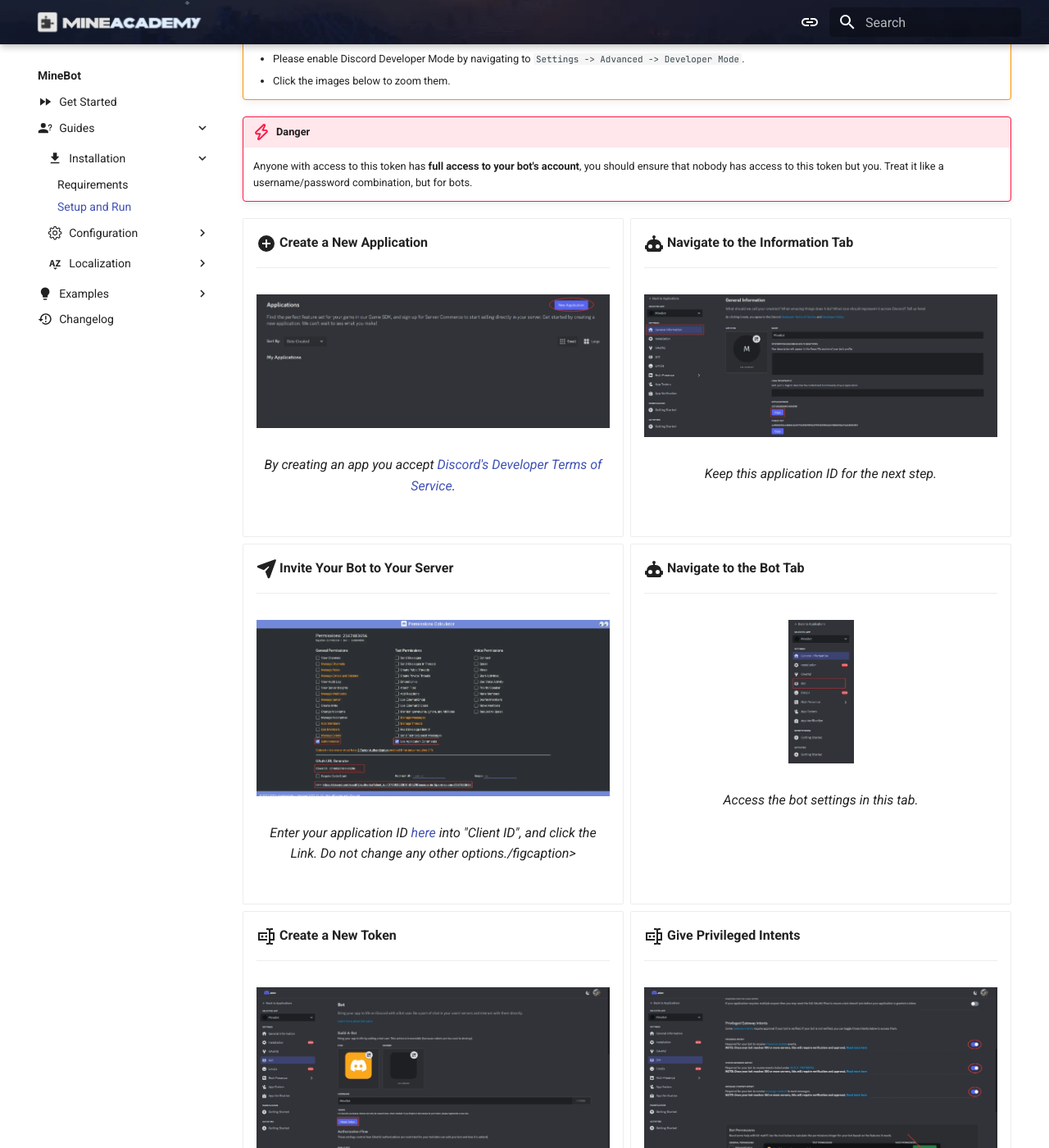
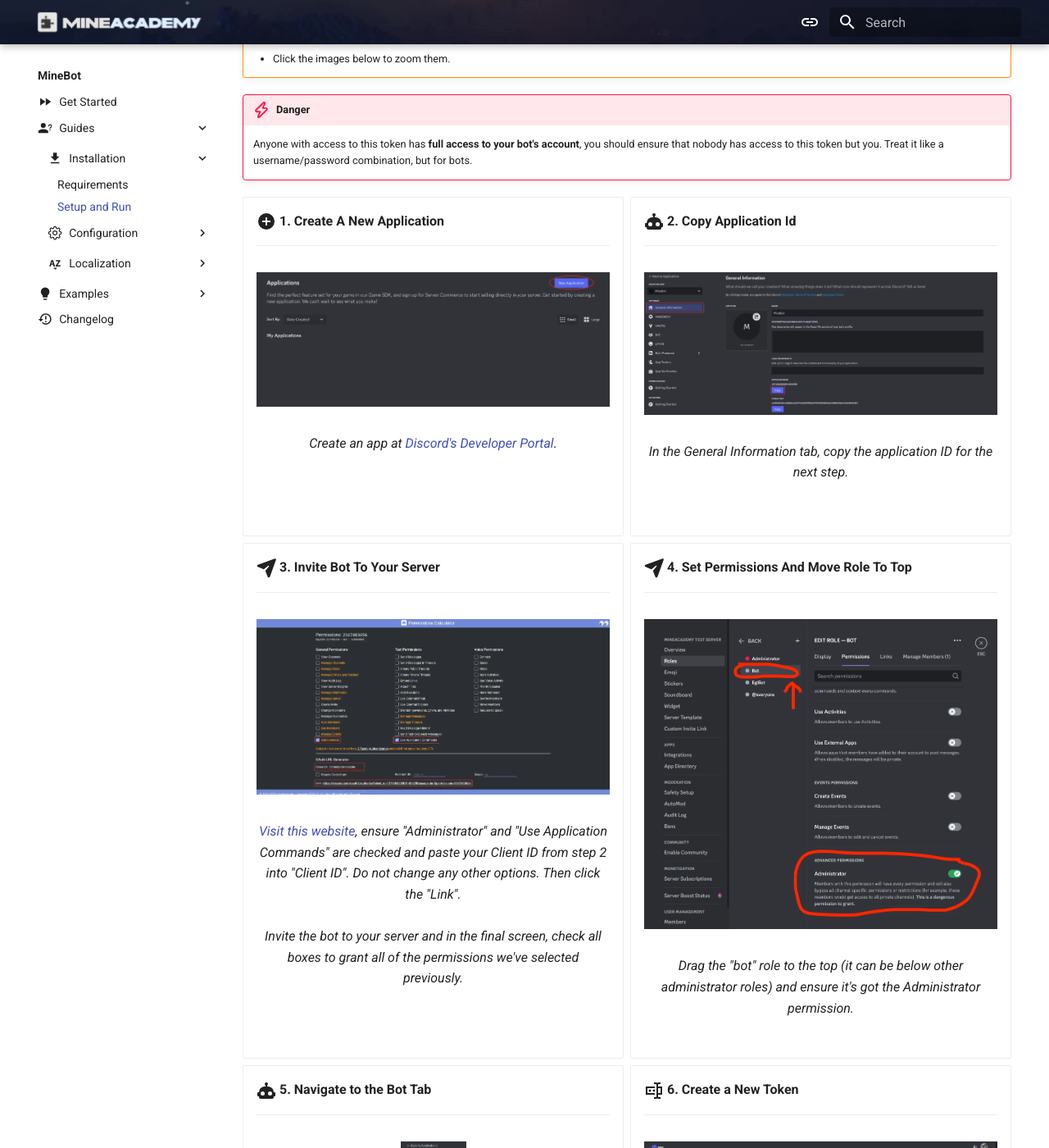
Before and after one commit to kangarko/docs, an MkDocs documentation site: the page built from docs/minebot/guides/installation/setup_and_run.md, in a window 1280 px wide and 1400 px high, scrolled down 320 px. Shown: the whole window at 82% size. Built offline with MkDocs 1.6.1 and Material for MkDocs 9.7.7, drawn with Linux system fonts in a browser that asks for light colours; plug-ins that fetch from the network failed and are left out; comment, search, counter and statistics services are not loaded; some of the changed text lies outside the part shown.

Commit message:
Further clarify setting up minebot

```diff
--- a/docs/minebot/guides/installation/setup_and_run.md
+++ b/docs/minebot/guides/installation/setup_and_run.md
@@ -8,8 +8,7 @@
 The first step to creating a Discord bot is to create a **bot user** on the developer portal. [Navigate to the developer portal](https://discord.com/developers/applications) and create a new bot:
 
 !!! warning
-    - Before proceeding, ensure you have met all the necessary prerequisites. You can find information on system requirements and dependencies [here](./requirements.md).
-    - Please enable Discord Developer Mode by navigating to `Settings -> Advanced -> Developer Mode`.
+    - Before proceeding, enable Discord Developer Mode by navigating to `Settings -> Advanced -> Developer Mode`.
     - Click the images below to zoom them.
 
 !!! danger
@@ -17,7 +16,7 @@
 
 <div class="grid cards" markdown>
 
--   :material-plus-circle:{ .lg .middle } **Create a New Application**
+-   :material-plus-circle:{ .lg .middle } **1. Create A New Application**
 
     ---
 
@@ -26,10 +25,10 @@
           ![Create Application](../../../assets/get-started/image-1.webp){ width=450 }
           <figcaption></figcaption>
       </figure>
-        <figcaption>By creating an app you accept [Discord's Developer Terms of Service](https://discord.com/developers/docs/policies-and-agreements/developer-terms-of-service).</figcaption>
+        <figcaption>Create an app at [Discord's Developer Portal](https://discord.com/developers/applications).</figcaption>
     </figure>
 
--   :material-robot:{ .lg .middle } **Navigate to the Information Tab**
+-   :material-robot:{ .lg .middle } **2. Copy Application Id**
 
     ---
 
@@ -38,10 +37,10 @@
           ![General Information Tab](../../../assets/get-started/image-2.webp){ width="450" }
           <figcaption></figcaption>
       <figure>
-        <figcaption>Keep this application ID for the next step.</figcaption>
+        <figcaption>In the General Information tab, copy the application ID for the next step.</figcaption>
     </figure>
 
--   :fontawesome-solid-paper-plane:{ .lg .middle } **Invite Your Bot to Your Server**
+-   :fontawesome-solid-paper-plane:{ .lg .middle } **3. Invite Bot To Your Server**
 
     ---
 
@@ -50,10 +49,22 @@
             ![Create the Invite Link](../../../assets/get-started/image-3.webp){ width=450 }
             <figcaption></figcaption>
         </figure>
-        <figcaption>Enter your application ID [here](https://discordapi.com/permissions.html#2147483656) into "Client ID", and click the Link. Do not change any other options./figcaption>
+        <figcaption>[Visit this website](https://discordapi.com/permissions.html#2147483656), ensure "Administrator" and "Use Application Commands" are checked and paste your Client ID from step 2 into "Client ID". Do not change any other options. Then click the "Link". <br><br>Invite the bot to your server and in the final screen, check all boxes to grant all of the permissions we've selected previously.</figcaption>
     </figure>
 
--   :material-robot:{ .lg .middle } **Navigate to the Bot Tab**
+-   :fontawesome-solid-paper-plane:{ .lg .middle } **4. Set Permissions And Move Role To Top**
+
+    ---
+
+    <figure markdown>
+        <figure markdown>
+            ![Check Permissions](../../../assets/get-started/image-10.webp){ width=450 }
+            <figcaption></figcaption>
+        </figure>
+        <figcaption>Drag the "bot" role to the top (it can be below other administrator roles) and ensure it's got the Administrator permission.</figcaption>
+    </figure>
+
+-   :material-robot:{ .lg .middle } **5. Navigate to the Bot Tab**
 
     ---
 
@@ -65,7 +76,7 @@
         <figcaption>Access the bot settings in this tab.</figcaption>
     </figure>
 
--   :material-form-textbox-password:{ .lg .middle } **Create a New Token**
+-   :material-form-textbox-password:{ .lg .middle } **6. Create a New Token**
 
     ---
 
@@ -90,7 +101,7 @@
     </figure>
 
 
--   :material-form-textbox-password:{ .lg .middle } **Write Your Token**
+-   :material-form-textbox-password:{ .lg .middle } **8. Set Bot Token**
 
     ---
 
@@ -99,10 +110,10 @@
             ![Write Token](../../../assets/get-started/image-7.webp){ width=450 }
             <figcaption></figcaption>
         </figure>
-        <figcaption>Write your token to your config file.</figcaption>
+        <figcaption>Write your token to your configuration/settings/config.yaml file .</figcaption>
     </figure>
 
--   :material-form-textbox-password:{ .lg .middle } **Copy Your Discord Servers ID**
+-   :material-form-textbox-password:{ .lg .middle } **8. Set Your Guilt Id**
 
     ---
 
@@ -111,10 +122,10 @@
             ![Copy ID](../../../assets/get-started/image-8.webp){ width=80 }
             <figcaption></figcaption>
         </figure>
-        <figcaption>Copy the Discord server guild ID that you plan to use with MineBot.</figcaption>
+        <figcaption>Copy the Discord server id (guild id) that you plan to use with MineBot.</figcaption>
     </figure>
 
--   :material-form-textbox-password:{ .lg .middle } **Paste Your Discord Servers ID**
+-   :material-form-textbox-password:{ .lg .middle } **10. Paste Your Discord Servers ID**
 
     ---
 
@@ -123,7 +134,18 @@
             ![Paste ID](../../../assets/get-started/image-9.webp){ width=450 }
             <figcaption></figcaption>
         </figure>
-        <figcaption>Paste the Discord server guild ID that you copied.</figcaption>
+        <figcaption>Paste the Discord server guild ID that you copied in the same config file where you set the bot token in step 8.</figcaption>
     </figure>
 
+-   :material-form-textbox-password:{ .lg .middle } **11. Done!**
+
+    ---
+
+    You're done! All other settings are optional. However, we highly recommend linking it with your Minecraft server to get the most functionality out of it in the "server" section of the same file from step 8 and 10.
+
+    You can now either finish configuring the bot to your needs to launch your bot.
+
+    See the [:octicons-quote-16: Requirements](./requirements.md) on launching the bot.
+
+
 </div>
```
Also changed, not shown: other parts of docs/minebot/guides/installation/setup_and_run.md (+1 -1 lines), docs/minebot/guides/installation/requirements.md (+6 -8 lines), docs/assets/get-started/image-10.webp (added).
